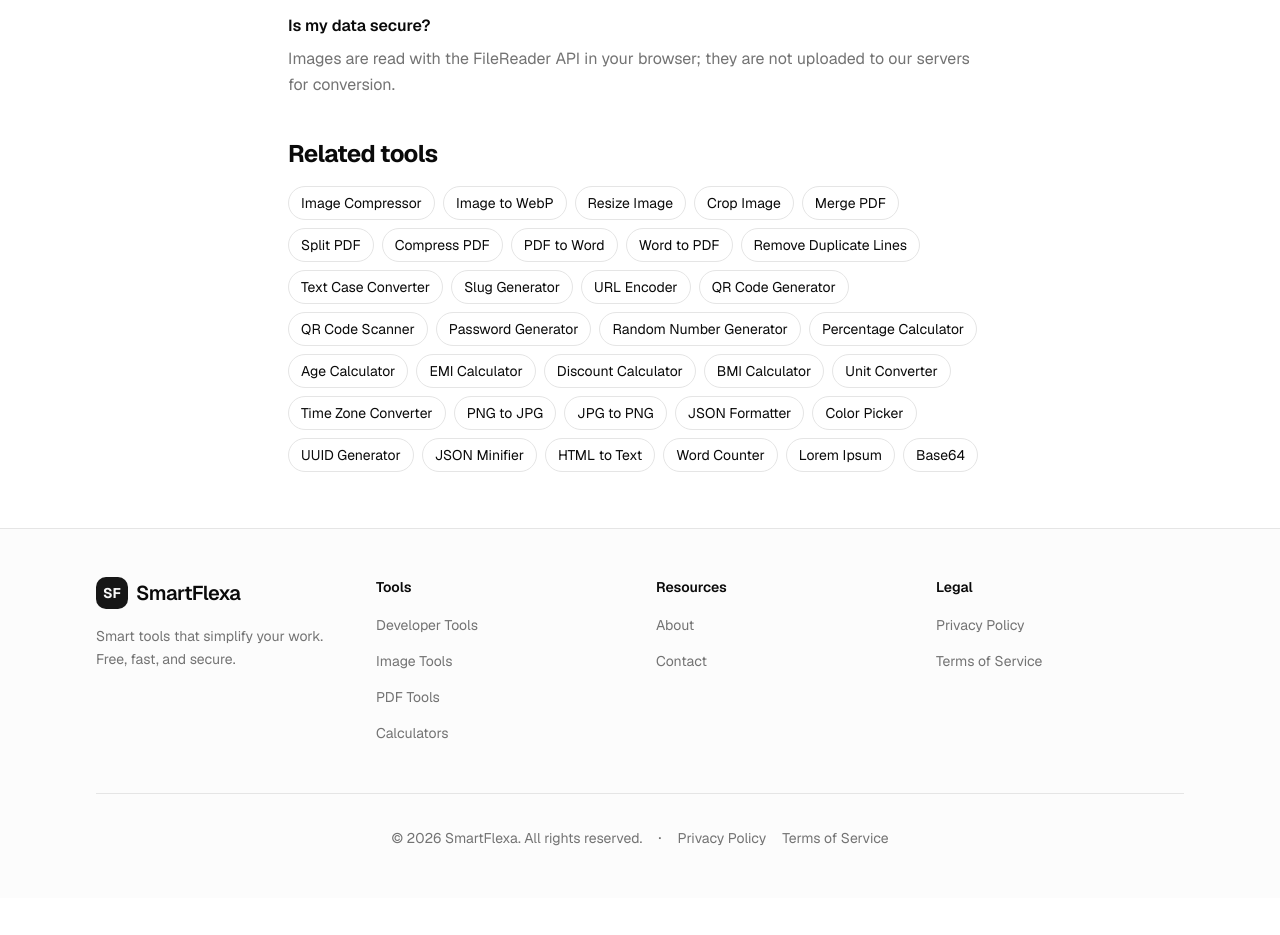
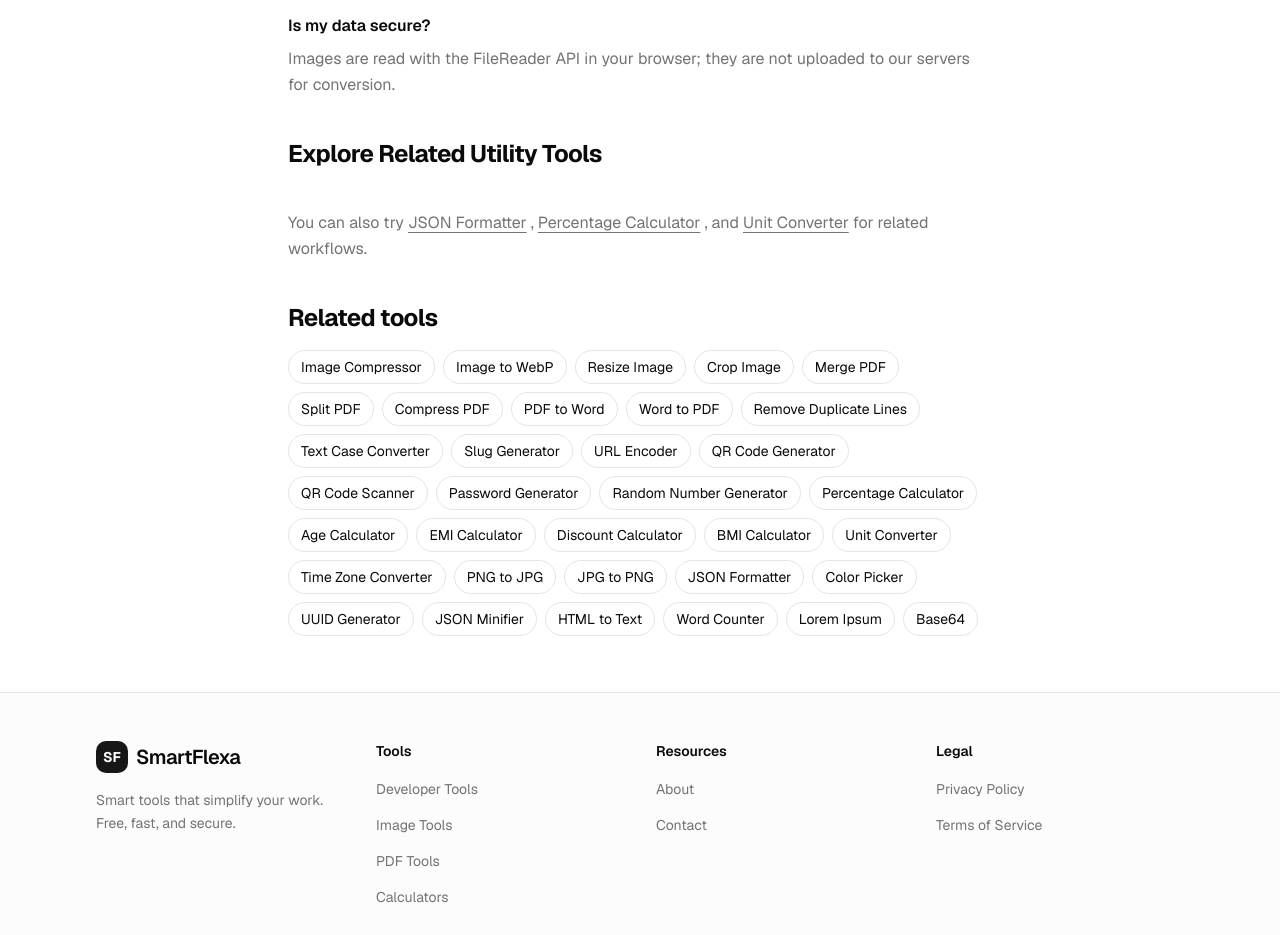
Before and after one commit to Farooqshahid59/smartflexa, a Next.js app: page /tools/image-to-base64 in a window 1280 px wide. Shown: the part 1860-2795 px from the top of the page. Before the commit the page ends 2758 px from the top, so only its background shows below. Built offline with nearby package versions, Linux system fonts and the light colour scheme.

Commit message:
SEO Updates

```diff
--- a/app/tools/bmi-calculator/layout.tsx
+++ b/app/tools/bmi-calculator/layout.tsx
@@ -1,9 +1,9 @@
 import type { Metadata } from "next";
 import type { ReactNode } from "react";
 
-const title = "BMI Calculator Online Free";
+const title = "BMI Calculator Online Free | Check Body Mass Index";
 const description =
-  "Calculate your Body Mass Index (BMI) instantly. Free BMI calculator with health category insights.";
+  "Calculate your Body Mass Index (BMI) instantly with metric inputs. Free BMI calculator with category guidance.";
 
 export const metadata: Metadata = {
   title,
--- a/app/tools/bmi-calculator/page.tsx
+++ b/app/tools/bmi-calculator/page.tsx
@@ -389,6 +389,17 @@ export default function BmiCalculatorPage() {
               </div>
             </dl>
 
+            <h2 className="text-2xl font-bold tracking-tight text-foreground">
+              Explore Related Utility Tools
+            </h2>
+            <p className="mt-3 text-base leading-relaxed text-muted-foreground">
+              You can also try
+              <a href="/tools/json-formatter" className="mx-1 underline underline-offset-4 hover:text-foreground">JSON Formatter</a>,
+              <a href="/tools/percentage-calculator" className="mx-1 underline underline-offset-4 hover:text-foreground">Percentage Calculator</a>, and
+              <a href="/tools/unit-converter" className="mx-1 underline underline-offset-4 hover:text-foreground">Unit Converter</a>
+              for related workflows.
+            </p>
+
             <RelatedTools currentPath="/tools/bmi-calculator" />
           </article>
         </div>
--- a/app/tools/discount-calculator/layout.tsx
+++ b/app/tools/discount-calculator/layout.tsx
@@ -1,9 +1,9 @@
 import type { Metadata } from "next";
 import type { ReactNode } from "react";
 
-const title = "Discount Calculator Online Free";
+const title = "Discount Calculator Online Free | Percentage Off & Final Price";
 const description =
-  "Calculate discounts instantly. Find discount amount and final price with our free online discount calculator.";
+  "Calculate percentage discounts instantly. Find discount amount, savings, and final sale price with our free online calculator.";
 
 export const metadata: Metadata = {
   title,
--- a/app/tools/discount-calculator/page.tsx
+++ b/app/tools/discount-calculator/page.tsx
@@ -323,6 +323,17 @@ export default function DiscountCalculatorPage() {
               </div>
             </dl>
 
+            <h2 className="text-2xl font-bold tracking-tight text-foreground">
+              Explore Related Utility Tools
+            </h2>
+            <p className="mt-3 text-base leading-relaxed text-muted-foreground">
+              You can also try
+              <a href="/tools/json-formatter" className="mx-1 underline underline-offset-4 hover:text-foreground">JSON Formatter</a>,
+              <a href="/tools/percentage-calculator" className="mx-1 underline underline-offset-4 hover:text-foreground">Percentage Calculator</a>, and
+              <a href="/tools/unit-converter" className="mx-1 underline underline-offset-4 hover:text-foreground">Unit Converter</a>
+              for related workflows.
+            </p>
+
             <RelatedTools currentPath="/tools/discount-calculator" />
           </article>
         </div>
--- a/app/tools/image-to-base64/layout.tsx
+++ b/app/tools/image-to-base64/layout.tsx
@@ -1,9 +1,9 @@
 import type { Metadata } from "next";
 import type { ReactNode } from "react";
 
-const title = "Image to Base64 Converter Online Free";
+const title = "Image to Base64 Converter Online Free | PNG, JPG, WebP";
 const description =
-  "Convert images to Base64 instantly. Free online image to Base64 encoder with preview and copy option.";
+  "Convert PNG, JPG, and WebP images to Base64 instantly. Free online encoder with preview and copy-ready data URL output.";
 
 export const metadata: Metadata = {
   title,
--- a/app/tools/image-to-base64/page.tsx
+++ b/app/tools/image-to-base64/page.tsx
@@ -434,6 +434,17 @@ export default function ImageToBase64Page() {
               </div>
             </dl>
 
+            <h2 className="text-2xl font-bold tracking-tight text-foreground">
+              Explore Related Utility Tools
+            </h2>
+            <p className="mt-3 text-base leading-relaxed text-muted-foreground">
+              You can also try
+              <a href="/tools/json-formatter" className="mx-1 underline underline-offset-4 hover:text-foreground">JSON Formatter</a>,
+              <a href="/tools/percentage-calculator" className="mx-1 underline underline-offset-4 hover:text-foreground">Percentage Calculator</a>, and
+              <a href="/tools/unit-converter" className="mx-1 underline underline-offset-4 hover:text-foreground">Unit Converter</a>
+              for related workflows.
+            </p>
+
             <RelatedTools currentPath="/tools/image-to-base64" />
           </article>
         </div>
--- a/app/tools/qr-code-scanner/layout.tsx
+++ b/app/tools/qr-code-scanner/layout.tsx
@@ -1,9 +1,9 @@
 import type { Metadata } from "next";
 import type { ReactNode } from "react";
 
-const title = "QR Code Scanner Online Free";
+const title = "QR Code Scanner Online | Scan QR from Camera or Image Free";
 const description =
-  "Scan QR codes instantly using your camera or upload an image. Free online QR code scanner tool.";
+  "Scan QR codes instantly from your camera or uploaded screenshots. Free online QR scanner with local processing.";
 
 export const metadata: Metadata = {
   title,
--- a/app/tools/qr-code-scanner/page.tsx
+++ b/app/tools/qr-code-scanner/page.tsx
@@ -521,6 +521,17 @@ export default function QrCodeScannerPage() {
               </div>
             </dl>
 
+            <h2 className="text-2xl font-bold tracking-tight text-foreground">
+              Explore Related Utility Tools
+            </h2>
+            <p className="mt-3 text-base leading-relaxed text-muted-foreground">
+              You can also try
+              <a href="/tools/json-formatter" className="mx-1 underline underline-offset-4 hover:text-foreground">JSON Formatter</a>,
+              <a href="/tools/percentage-calculator" className="mx-1 underline underline-offset-4 hover:text-foreground">Percentage Calculator</a>, and
+              <a href="/tools/unit-converter" className="mx-1 underline underline-offset-4 hover:text-foreground">Unit Converter</a>
+              for related workflows.
+            </p>
+
             <RelatedTools currentPath="/tools/qr-code-scanner" />
           </article>
         </div>
--- a/app/tools/time-zone-converter/layout.tsx
+++ b/app/tools/time-zone-converter/layout.tsx
@@ -1,9 +1,9 @@
 import type { Metadata } from "next";
 import type { ReactNode } from "react";
 
-const title = "Time Zone Converter Online Free";
+const title = "Time Zone Converter: Convert PST, EST, UTC Online Free | SmartFlexa";
 const description =
-  "Convert time between different time zones instantly. Free online time zone converter for global use.";
+  "Convert time between world time zones instantly. Free online PST/EST/UTC time zone converter with DST-aware results.";
 
 export const metadata: Metadata = {
   title,
--- a/app/tools/time-zone-converter/page.tsx
+++ b/app/tools/time-zone-converter/page.tsx
@@ -559,6 +559,17 @@ export default function TimeZoneConverterPage() {
               </div>
             </dl>
 
+            <h2 className="text-2xl font-bold tracking-tight text-foreground">
+              Explore Related Utility Tools
+            </h2>
+            <p className="mt-3 text-base leading-relaxed text-muted-foreground">
+              You can also try
+              <a href="/tools/json-formatter" className="mx-1 underline underline-offset-4 hover:text-foreground">JSON Formatter</a>,
+              <a href="/tools/percentage-calculator" className="mx-1 underline underline-offset-4 hover:text-foreground">Percentage Calculator</a>, and
+              <a href="/tools/unit-converter" className="mx-1 underline underline-offset-4 hover:text-foreground">Unit Converter</a>
+              for related workflows.
+            </p>
+
             <RelatedTools currentPath="/tools/time-zone-converter" />
           </article>
         </div>
```
